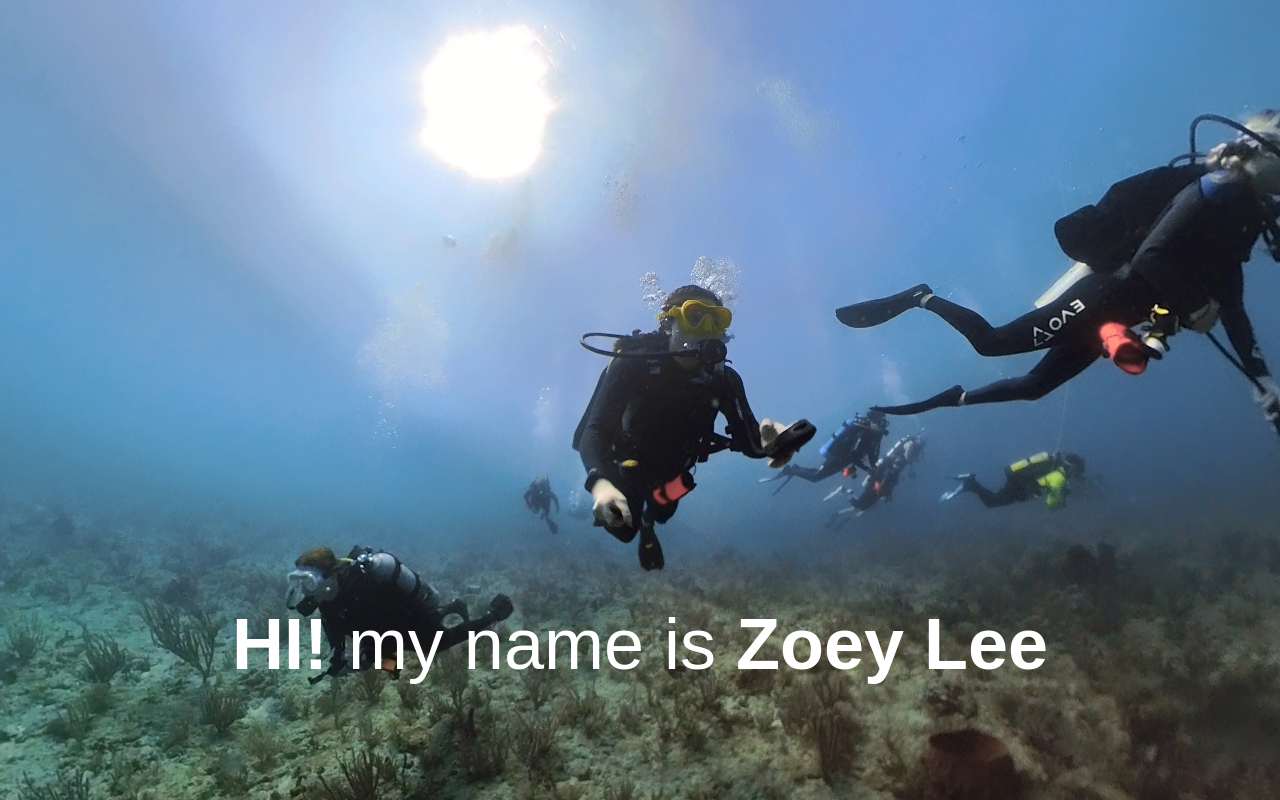
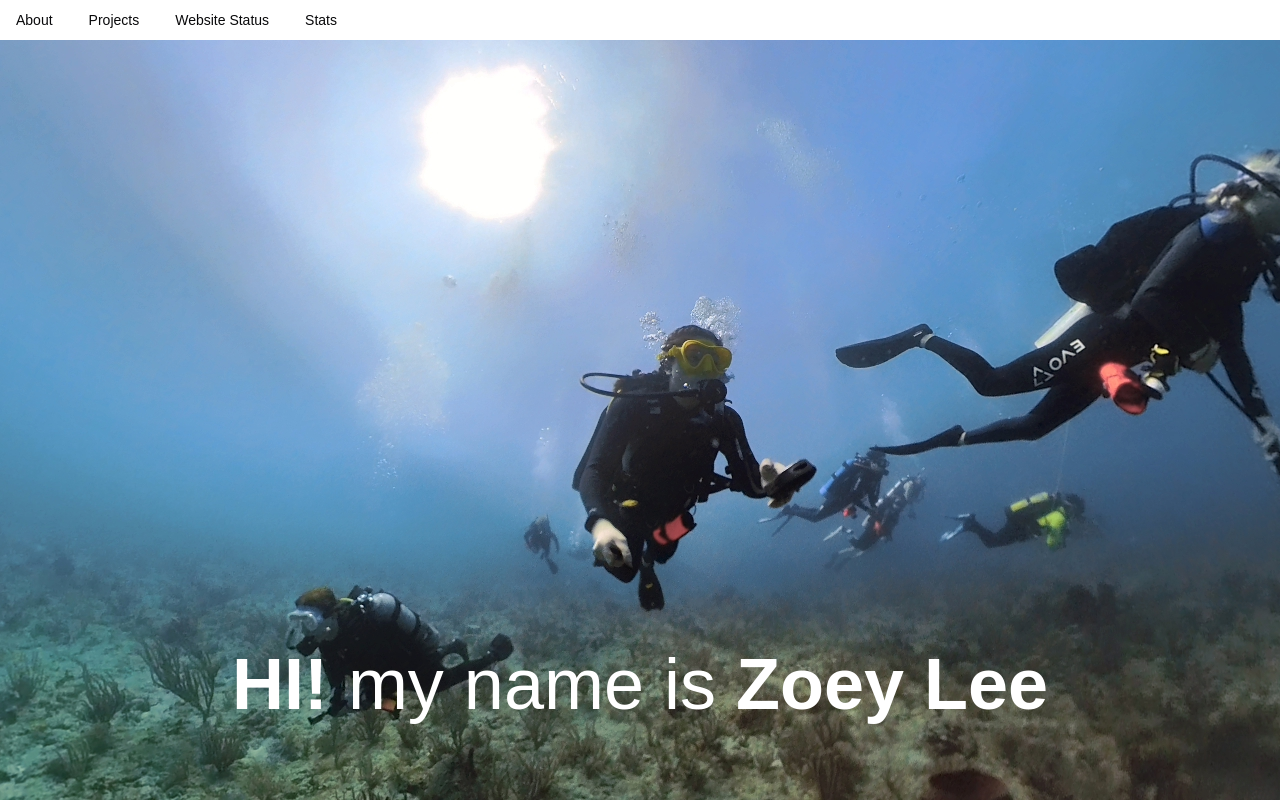
Before and after one commit to zoooey99/zoooey99.github.com, a Next.js app: page / in a window 1280 px wide. Shown: the top 800 px of the page. Built offline with nearby package versions, Linux system fonts and the light colour scheme.

Commit message:
added nav bar with 4 pages. Links to all pages active

```diff
--- a/app/page.tsx
+++ b/app/page.tsx
@@ -9,15 +9,74 @@
   CarouselNext,
   CarouselPrevious,
 } from "@/components/ui/carousel"
+import {
+  NavigationMenu,
+  NavigationMenuContent,
+  NavigationMenuIndicator,
+  NavigationMenuItem,
+  NavigationMenuLink,
+  NavigationMenuList,
+  NavigationMenuTrigger,
+  NavigationMenuViewport,
+} from "@/components/ui/navigation-menu"
+import { navigationMenuTriggerStyle } from "@/components/ui/navigation-menu"
+
+
 
 export default function Home() {
   return (
     <div className="font-['Source_Sans_Pro',_sans-serif]">
+      {/* navigation */}
+      <NavigationMenu>
+        <NavigationMenuList>
+
+        {/* about page */}
+        <NavigationMenuItem>
+          <Link href="/about" legacyBehavior passHref>
+            <NavigationMenuLink className={navigationMenuTriggerStyle()}>
+              About
+            </NavigationMenuLink>
+          </Link>
+        </NavigationMenuItem>
+
+        {/* projects page */}
+        <NavigationMenuItem>
+          <Link href="/projects" legacyBehavior passHref>
+            <NavigationMenuLink className={navigationMenuTriggerStyle()}>
+              Projects
+            </NavigationMenuLink>
+          </Link>
+        </NavigationMenuItem>
+
+        {/* website status page */}
+        <NavigationMenuItem>
+          <Link href="/website-status" legacyBehavior passHref>
+            <NavigationMenuLink className={navigationMenuTriggerStyle()}>
+              Website Status
+            </NavigationMenuLink>
+          </Link>
+        </NavigationMenuItem>
+
+        {/* stats page */}
+        <NavigationMenuItem>
+          <Link href="/stats" legacyBehavior passHref>
+            <NavigationMenuLink className={navigationMenuTriggerStyle()}>
+              Stats
+            </NavigationMenuLink>
+          </Link>
+        </NavigationMenuItem>
+
+        </NavigationMenuList>
+      </NavigationMenu>
+
+      {/* header */}
       <div className="bg-hero bg-center bg-fixed flex items-end justify-center h-screen pb-[15vh]">
         <h1 className="text-5xl md:text-6xl lg:text-7xl text-white text-center font-light">
           <span className="font-bold">HI!</span> my name is <span className="font-bold">Zoey Lee</span>
         </h1>
       </div>
+
+      {/* picture carousel */}
       <div className="flex justify-center items-center py-8">
         <Carousel className="w-full max-w-5xl">
           <CarouselContent className="-ml-2 md:-ml-4">
@@ -44,6 +103,8 @@
           <CarouselNext />
         </Carousel>
       </div>
+
+      {/* personal links */}
       <div className="flex justify-center mt-4 pb-8">
         <Button asChild className="mx-2">
           <Link href="https://www.linkedin.com/in/zoeylee123/">
@@ -61,7 +122,6 @@
           </Link>
         </Button>
       </div>
-      <h1> <Link href="/about">about</Link></h1>
     </div>
   )
 }
--- /dev/null
+++ b/app/stats/page.tsx
@@ -0,0 +1,12 @@
+import Link from 'next/link';
+
+export default function stats(){
+    return(
+        <div>
+            <h1>
+            hey? this is the stats page
+            </h1>
+            <Link href='/'> back back back</Link>
+        </div>
+    )
+}
--- /dev/null
+++ b/components/ui/navigation-menu.tsx
@@ -0,0 +1,128 @@
+import * as React from "react"
+import * as NavigationMenuPrimitive from "@radix-ui/react-navigation-menu"
+import { cva } from "class-variance-authority"
+import { ChevronDown } from "lucide-react"
+
+import { cn } from "@/lib/utils"
+
+const NavigationMenu = React.forwardRef<
+  React.ElementRef<typeof NavigationMenuPrimitive.Root>,
+  React.ComponentPropsWithoutRef<typeof NavigationMenuPrimitive.Root>
+>(({ className, children, ...props }, ref) => (
+  <NavigationMenuPrimitive.Root
+    ref={ref}
+    className={cn(
+      "relative z-10 flex max-w-max flex-1 items-center justify-center",
+      className
+    )}
+    {...props}
+  >
+    {children}
+    <NavigationMenuViewport />
+  </NavigationMenuPrimitive.Root>
+))
+NavigationMenu.displayName = NavigationMenuPrimitive.Root.displayName
+
+const NavigationMenuList = React.forwardRef<
+  React.ElementRef<typeof NavigationMenuPrimitive.List>,
+  React.ComponentPropsWithoutRef<typeof NavigationMenuPrimitive.List>
+>(({ className, ...props }, ref) => (
+  <NavigationMenuPrimitive.List
+    ref={ref}
+    className={cn(
+      "group flex flex-1 list-none items-center justify-center space-x-1",
+      className
+    )}
+    {...props}
+  />
+))
+NavigationMenuList.displayName = NavigationMenuPrimitive.List.displayName
+
+const NavigationMenuItem = NavigationMenuPrimitive.Item
+
+const navigationMenuTriggerStyle = cva(
+  "group inline-flex h-10 w-max items-center justify-center rounded-md bg-background px-4 py-2 text-sm font-medium transition-colors hover:bg-accent hover:text-accent-foreground focus:bg-accent focus:text-accent-foreground focus:outline-none disabled:pointer-events-none disabled:opacity-50 data-[active]:bg-accent/50 data-[state=open]:bg-accent/50"
+)
+
+const NavigationMenuTrigger = React.forwardRef<
+  React.ElementRef<typeof NavigationMenuPrimitive.Trigger>,
+  React.ComponentPropsWithoutRef<typeof NavigationMenuPrimitive.Trigger>
+>(({ className, children, ...props }, ref) => (
+  <NavigationMenuPrimitive.Trigger
+    ref={ref}
+    className={cn(navigationMenuTriggerStyle(), "group", className)}
+    {...props}
+  >
+    {children}{" "}
+    <ChevronDown
+      className="relative top-[1px] ml-1 h-3 w-3 transition duration-200 group-data-[state=open]:rotate-180"
+      aria-hidden="true"
+    />
+  </NavigationMenuPrimitive.Trigger>
+))
+NavigationMenuTrigger.displayName = NavigationMenuPrimitive.Trigger.displayName
+
+const NavigationMenuContent = React.forwardRef<
+  React.ElementRef<typeof NavigationMenuPrimitive.Content>,
+  React.ComponentPropsWithoutRef<typeof NavigationMenuPrimitive.Content>
+>(({ className, ...props }, ref) => (
+  <NavigationMenuPrimitive.Content
+    ref={ref}
+    className={cn(
+      "left-0 top-0 w-full data-[motion^=from-]:animate-in data-[motion^=to-]:animate-out data-[motion^=from-]:fade-in data-[motion^=to-]:fade-out data-[motion=from-end]:slide-in-from-right-52 data-[motion=from-start]:slide-in-from-left-52 data-[motion=to-end]:slide-out-to-right-52 data-[motion=to-start]:slide-out-to-left-52 md:absolute md:w-auto ",
+      className
+    )}
+    {...props}
+  />
+))
+NavigationMenuContent.displayName = NavigationMenuPrimitive.Content.displayName
+
+const NavigationMenuLink = NavigationMenuPrimitive.Link
+
+const NavigationMenuViewport = React.forwardRef<
+  React.ElementRef<typeof NavigationMenuPrimitive.Viewport>,
+  React.ComponentPropsWithoutRef<typeof NavigationMenuPrimitive.Viewport>
+>(({ className, ...props }, ref) => (
+  <div className={cn("absolute left-0 top-full flex justify-center")}>
+    <NavigationMenuPrimitive.Viewport
+      className={cn(
+        "origin-top-center relative mt-1.5 h-[var(--radix-navigation-menu-viewport-height)] w-full overflow-hidden rounded-md border bg-popover text-popover-foreground shadow-lg data-[state=open]:animate-in data-[state=closed]:animate-out data-[state=closed]:zoom-out-95 data-[state=open]:zoom-in-90 md:w-[var(--radix-navigation-menu-viewport-width)]",
+        className
+      )}
+      ref={ref}
+      {...props}
+    />
+  </div>
+))
+NavigationMenuViewport.displayName =
+  NavigationMenuPrimitive.Viewport.displayName
+
+const NavigationMenuIndicator = React.forwardRef<
+  React.ElementRef<typeof NavigationMenuPrimitive.Indicator>,
+  React.ComponentPropsWithoutRef<typeof NavigationMenuPrimitive.Indicator>
+>(({ className, ...props }, ref) => (
+  <NavigationMenuPrimitive.Indicator
+    ref={ref}
+    className={cn(
+      "top-full z-[1] flex h-1.5 items-end justify-center overflow-hidden data-[state=visible]:animate-in data-[state=hidden]:animate-out data-[state=hidden]:fade-out data-[state=visible]:fade-in",
+      className
+    )}
+    {...props}
+  >
+    <div className="relative top-[60%] h-2 w-2 rotate-45 rounded-tl-sm bg-border shadow-md" />
+  </NavigationMenuPrimitive.Indicator>
+))
+NavigationMenuIndicator.displayName =
+  NavigationMenuPrimitive.Indicator.displayName
+
+export {
+  navigationMenuTriggerStyle,
+  NavigationMenu,
+  NavigationMenuList,
+  NavigationMenuItem,
+  NavigationMenuContent,
+  NavigationMenuTrigger,
+  NavigationMenuLink,
+  NavigationMenuIndicator,
+  NavigationMenuViewport,
+}
--- a/package.json
+++ b/package.json
@@ -10,6 +10,7 @@
   },
   "dependencies": {
     "@radix-ui/react-accordion": "^1.2.0",
+    "@radix-ui/react-navigation-menu": "^1.2.1",
     "@radix-ui/react-slot": "^1.1.0",
     "class-variance-authority": "^0.7.0",
     "clsx": "^2.1.1",
```
Also changed, not shown: 1 other file (tests, documents, lock files or other folders).
